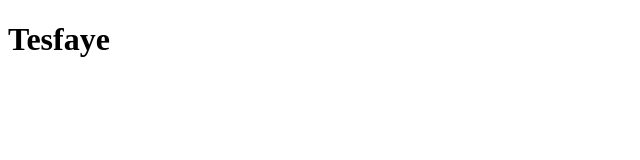
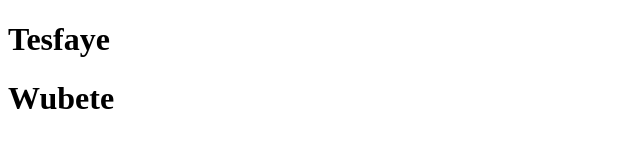
Before and after one commit to tesg27/JanGroup2, a plain HTML site: page Pages/index.html in a window 1280 px wide. Shown: the whole page, without its empty margins (0-640 px from the left). Drawn offline with Linux system fonts and the light colour scheme.

Commit message:
added my name

```diff
--- a/Pages/index.html
+++ b/Pages/index.html
@@ -1,12 +1,17 @@
 <!DOCTYPE html>
 <html lang="en">
+
 <head>
     <meta charset="UTF-8">
     <meta http-equiv="X-UA-Compatible" content="IE=edge">
     <meta name="viewport" content="width=device-width, initial-scale=1.0">
     <title>JanuGroup2</title>
+
 </head>
+
 <body>
-   <h1>Tesfaye</h1>
+    <h1>Tesfaye</h1>
+    <h1>Wubete</h1>
 </body>
+
 </html>
```
